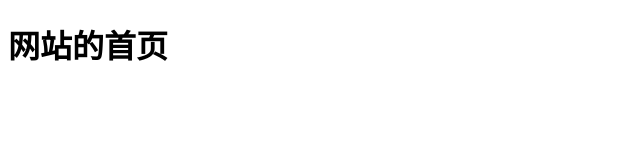
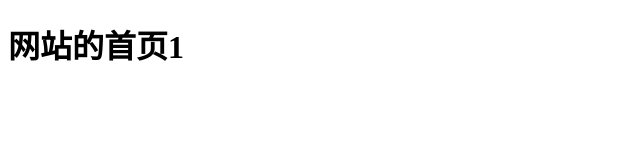
Before and after one commit to bietushiwo/test, a plain HTML site: page index.html in a window 1280 px wide. Shown: the full height of the page, 0-640 px from the left. Drawn offline with Linux system fonts and the light colour scheme.

Commit message:
修改了 index.html 并添加了代码1

```diff
--- a/index.html
+++ b/index.html
@@ -6,6 +6,6 @@
     <title>Document</title>
 </head>
 <body>
-    <h1>网站的首页</h1>
+    <h1>网站的首页1</h1>
 </body>
 </html>
```
